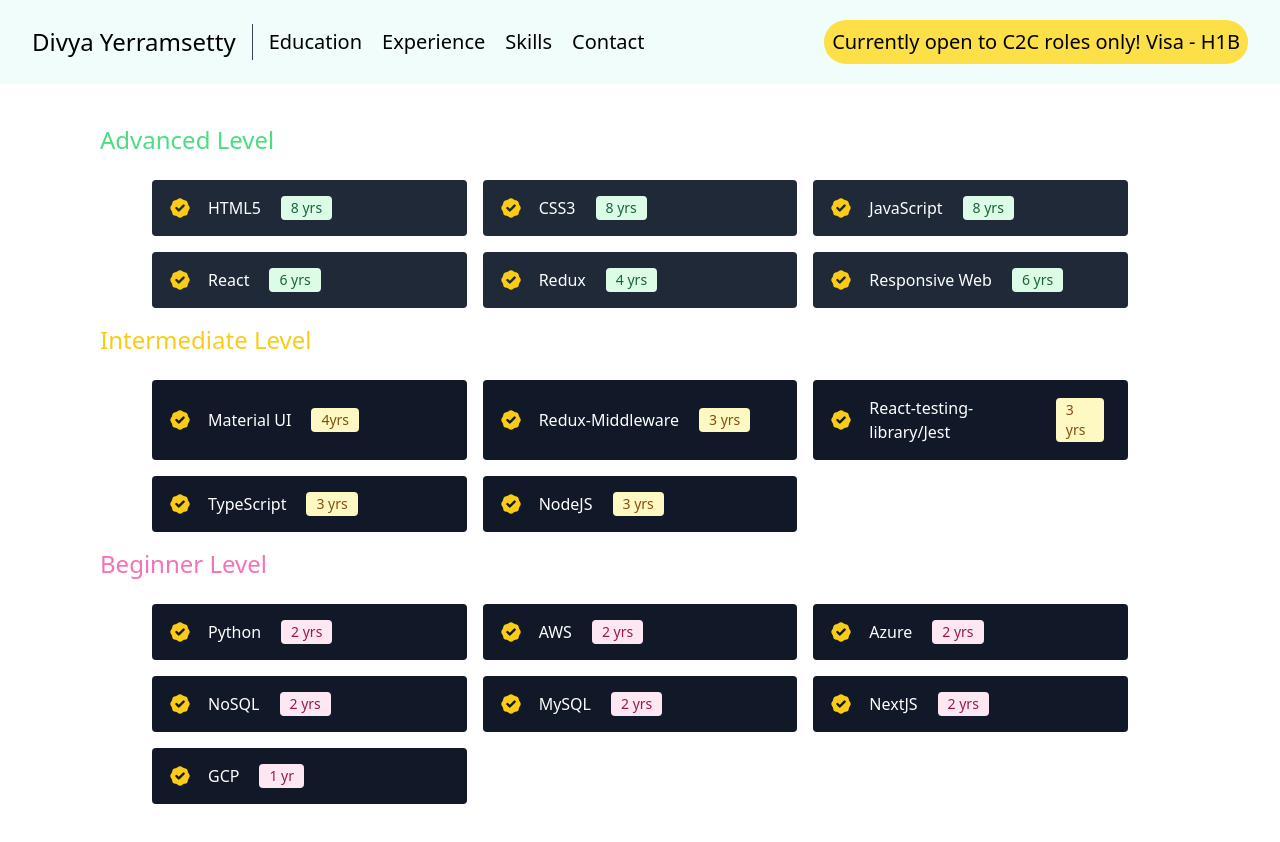
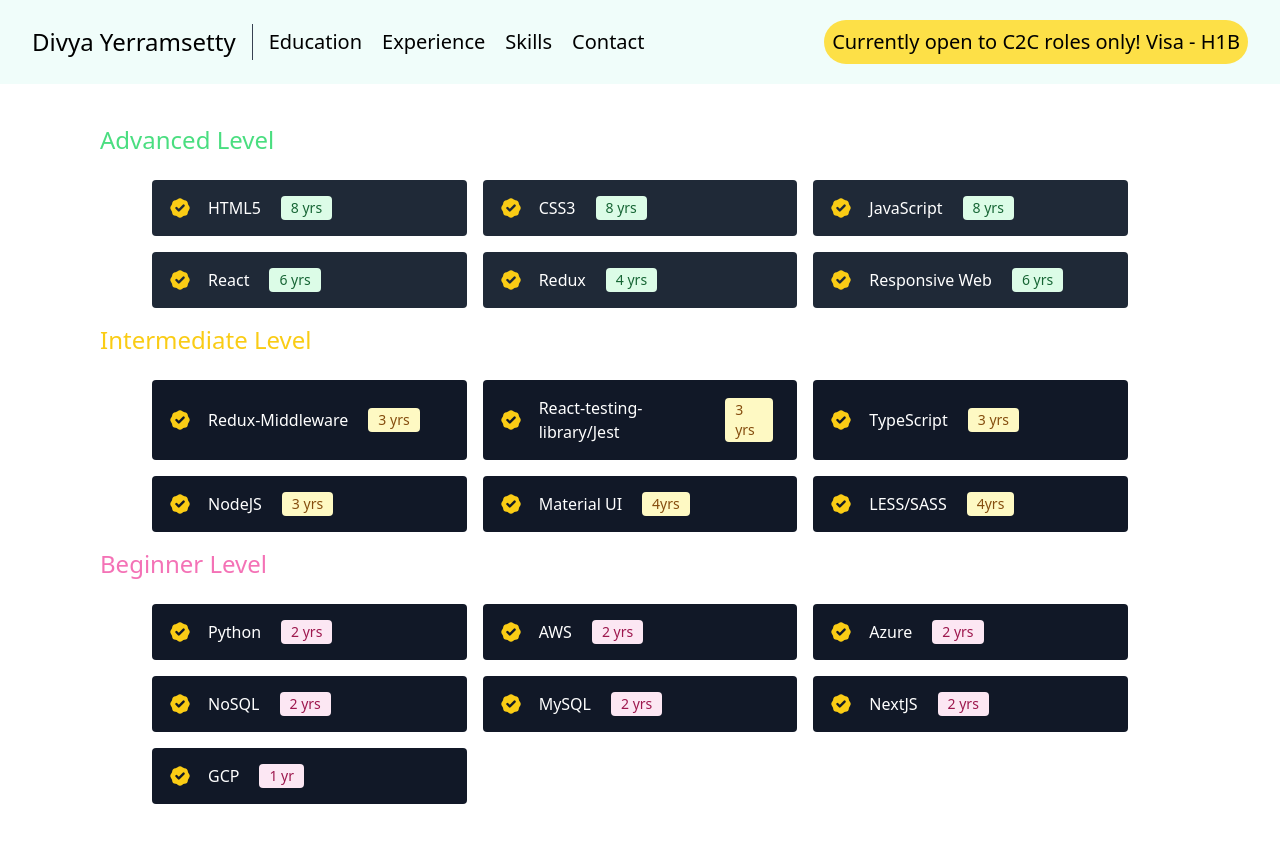
Before and after one commit to Divya-Yerramsetty/yd-portfolio, a React (Create React App) app: page /skills in a window 1280 px wide. Shown: the top 842 px of the page. Built offline with nearby package versions, Linux system fonts and the light colour scheme.

Commit message:
tiny change

```diff
--- a/src/data.js
+++ b/src/data.js
@@ -137,11 +137,12 @@ export const advancedSkills = [
 ];
 
 export const intermediateSkills = [
-  {skill: "Material UI", proficiency: " 4yrs"},
   {skill: "Redux-Middleware", proficiency: "3 yrs"},
   {skill: "React-testing-library/Jest", proficiency: "3 yrs"},
   {skill: "TypeScript", proficiency: "3 yrs"},
-  {skill: "NodeJS", proficiency: "3 yrs"}
+  {skill: "NodeJS", proficiency: "3 yrs"},
+  {skill: "Material UI", proficiency: " 4yrs"},
+  {skill: "LESS/SASS", proficiency: " 4yrs"},
 ];
 
 export const beginnerSkills = [
```
